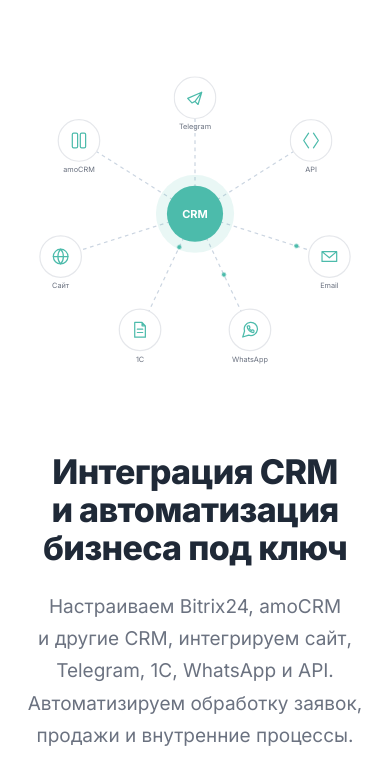
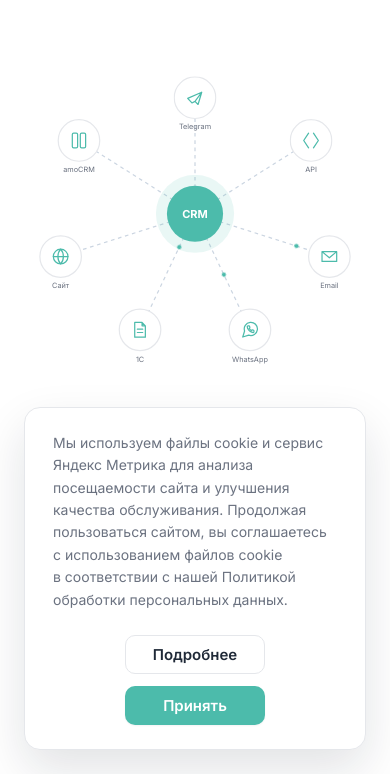
Before and after one commit to rolenweb/crm-landing, a plain HTML site: page index.html in a window 390 px wide. Shown: the part 70-844 px from the top of the page. Drawn offline with Linux system fonts and the light colour scheme.

Commit message:
add cookie consent banner
Popup with cookie/Яндекс.Метрика notice, "Подробнее"/"Принять" actions,
localStorage persistence, and a line-height fix so button/anchor CTAs
render at equal height across the site.

```diff
--- a/index.html
+++ b/index.html
@@ -558,6 +558,17 @@
   </div>
 </footer>
 
+<!-- ===================== COOKIE CONSENT ===================== -->
+<div class="cookie-banner" id="cookieBanner" role="dialog" aria-live="polite" aria-label="Уведомление об использовании файлов cookie">
+  <div class="cookie-banner__inner">
+    <p class="cookie-banner__text">Мы используем файлы cookie и сервис Яндекс Метрика для анализа посещаемости сайта и улучшения качества обслуживания. Продолжая пользоваться сайтом, вы соглашаетесь с&nbsp;использованием файлов cookie в&nbsp;соответствии с&nbsp;нашей Политикой обработки персональных данных.</p>
+    <div class="cookie-banner__actions">
+      <a href="#" class="btn btn--secondary btn--small cookie-banner__btn">Подробнее</a>
+      <button type="button" class="btn btn--primary btn--small cookie-banner__btn" id="cookieAccept">Принять</button>
+    </div>
+  </div>
+</div>
+
 <script src="script.js"></script>
 </body>
 </html>
--- a/script.js
+++ b/script.js
@@ -108,6 +108,20 @@
     formSuccess.classList.add('is-visible');
   });
 
+  /* ===================== COOKIE CONSENT ===================== */
+  const cookieBanner = document.getElementById('cookieBanner');
+  const cookieAccept = document.getElementById('cookieAccept');
+  const COOKIE_CONSENT_KEY = 'cookieConsentAccepted';
+
+  if (cookieBanner && cookieAccept && !localStorage.getItem(COOKIE_CONSENT_KEY)) {
+    setTimeout(() => cookieBanner.classList.add('is-visible'), 600);
+  }
+
+  cookieAccept?.addEventListener('click', () => {
+    localStorage.setItem(COOKIE_CONSENT_KEY, '1');
+    cookieBanner.classList.remove('is-visible');
+  });
+
   /* ===================== SMOOTH ANCHOR SCROLL (FALLBACK) ===================== */
   document.querySelectorAll('a[href^="#"]').forEach((anchor) => {
     anchor.addEventListener('click', (e) => {
--- a/style.css
+++ b/style.css
@@ -120,7 +120,9 @@
   align-items: center;
   justify-content: center;
   font-weight: 600;
+  line-height: 1;
   border-radius: var(--radius-sm);
+  border: 1.5px solid transparent;
   transition: transform var(--transition-fast), box-shadow var(--transition-fast), background var(--transition-fast), border-color var(--transition-fast);
   white-space: nowrap;
 }
@@ -140,7 +142,7 @@
 .btn--secondary {
   background: transparent;
   color: var(--color-text);
-  border: 1.5px solid var(--color-border);
+  border-color: var(--color-border);
 }
 
 .btn--secondary:hover {
@@ -956,4 +958,80 @@
   .header__cta {
     display: none;
   }
+
+  .cookie-banner {
+    left: 16px;
+    right: 16px;
+    bottom: 16px;
+    padding: 20px;
+  }
+
+  .cookie-banner__inner {
+    flex-direction: column;
+    align-items: stretch;
+    gap: 16px;
+  }
+
+  .cookie-banner__actions {
+    flex-direction: column;
+    align-items: stretch;
+  }
+
+  .cookie-banner__btn {
+    width: 100%;
+    text-align: center;
+  }
 }
+
+/* ===================== COOKIE CONSENT ===================== */
+.cookie-banner {
+  position: fixed;
+  left: 24px;
+  right: 24px;
+  bottom: 24px;
+  z-index: 1000;
+  max-width: var(--container-width);
+  margin: 0 auto;
+  background: var(--color-bg);
+  border: 1px solid var(--color-border);
+  border-radius: var(--radius-md);
+  box-shadow: var(--shadow-lg);
+  padding: 24px 28px;
+  opacity: 0;
+  transform: translateY(24px);
+  pointer-events: none;
+  transition: opacity var(--transition-base), transform var(--transition-base);
+}
+
+.cookie-banner.is-visible {
+  opacity: 1;
+  transform: translateY(0);
+  pointer-events: auto;
+}
+
+.cookie-banner__inner {
+  display: flex;
+  align-items: center;
+  gap: 24px;
+}
+
+.cookie-banner__text {
+  flex: 1;
+  font-size: 14px;
+  line-height: 1.6;
+  color: var(--color-text-muted);
+}
+
+.cookie-banner__actions {
+  display: flex;
+  align-items: center;
+  gap: 12px;
+  flex-shrink: 0;
+}
+
+.cookie-banner__btn {
+  flex-shrink: 0;
+  min-width: 140px;
+  text-align: center;
+  white-space: nowrap;
+}
```
